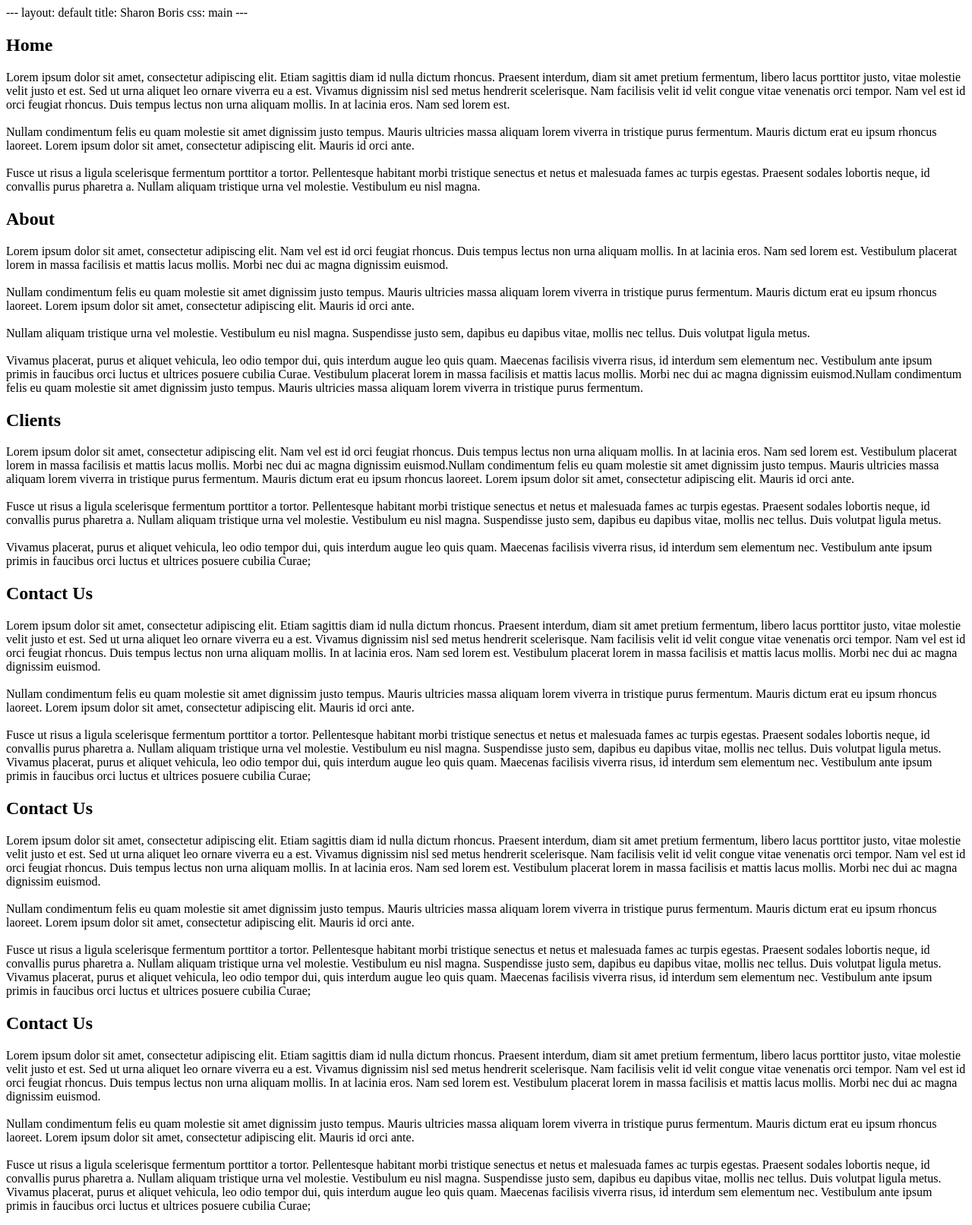
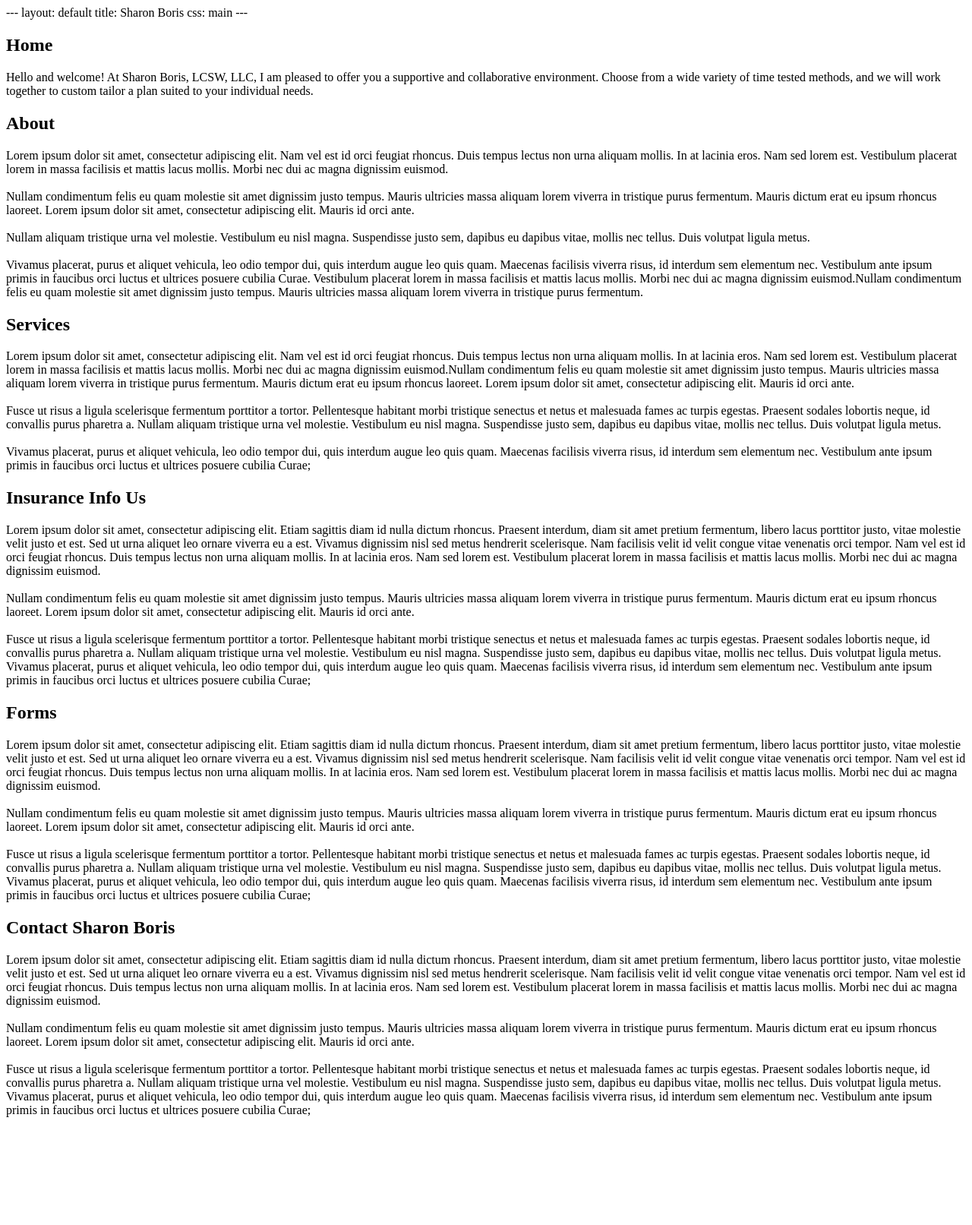
Before and after one commit to PlGGS/sharonboris.com, a PHP site: page / in a window 1280 px wide. Shown: the whole page at 76% size. After the commit the page ends 1471 px from the top, so only its background shows below. Run offline with PHP 8.4, Linux system fonts and the light colour scheme.

Commit message:
Added new home desc

```diff
--- a/css/main.scss
+++ b/css/main.scss
@@ -87,8 +87,8 @@
     overflow: hidden;
 
     div {
-        padding-left: 10%;
-        padding-right: 10%;
+        padding-left: 20%;
+        padding-right: 20%;
     }
 }
 
--- a/index.html
+++ b/index.html
@@ -7,8 +7,7 @@
 <section id="home">
     <div>
         <h2>Home</h2>
-        <p>Lorem ipsum dolor sit amet, consectetur adipiscing elit. Etiam sagittis diam id nulla dictum rhoncus. Praesent interdum, diam sit amet pretium fermentum, libero lacus porttitor justo, vitae molestie velit justo et est. Sed ut urna aliquet leo ornare viverra eu a est. Vivamus dignissim nisl sed metus hendrerit scelerisque. Nam facilisis velit id velit congue vitae venenatis orci tempor. Nam vel est id orci feugiat rhoncus. Duis tempus lectus non urna aliquam mollis. In at lacinia eros. Nam sed lorem est.<br/><br/>
-        Nullam condimentum felis eu quam molestie sit amet dignissim justo tempus. Mauris ultricies massa aliquam lorem viverra in tristique purus fermentum. Mauris dictum erat eu ipsum rhoncus laoreet. Lorem ipsum dolor sit amet, consectetur adipiscing elit. Mauris id orci ante. <br/><br/>Fusce ut risus a ligula scelerisque fermentum porttitor a tortor. Pellentesque habitant morbi tristique senectus et netus et malesuada fames ac turpis egestas. Praesent sodales lobortis neque, id convallis purus pharetra a. Nullam aliquam tristique urna vel molestie. Vestibulum eu nisl magna.</p>
+        <p>Hello and welcome! At Sharon Boris, LCSW, LLC, I am pleased to offer you a supportive and collaborative environment. Choose from a wide variety of time tested methods, and we will work together to custom tailor a plan suited to your individual needs.</p>
     </div>
 </section>
 <section id="about">
@@ -23,13 +22,13 @@
 </section>
 <section id="services">
     <div>
-        <h2>Clients</h2>
+        <h2>Services</h2>
         <p>Lorem ipsum dolor sit amet, consectetur adipiscing elit. Nam vel est id orci feugiat rhoncus. Duis tempus lectus non urna aliquam mollis. In at lacinia eros. Nam sed lorem est. Vestibulum placerat lorem in massa facilisis et mattis lacus mollis. Morbi nec dui ac magna dignissim euismod.Nullam condimentum felis eu quam molestie sit amet dignissim justo tempus. Mauris ultricies massa aliquam lorem viverra in tristique purus fermentum. Mauris dictum erat eu ipsum rhoncus laoreet. Lorem ipsum dolor sit amet, consectetur adipiscing elit. Mauris id orci ante. <br /><br />Fusce ut risus a ligula scelerisque fermentum porttitor a tortor. Pellentesque habitant morbi tristique senectus et netus et malesuada fames ac turpis egestas. Praesent sodales lobortis neque, id convallis purus pharetra a. Nullam aliquam tristique urna vel molestie. Vestibulum eu nisl magna. Suspendisse justo sem, dapibus eu dapibus vitae, mollis nec tellus. Duis volutpat ligula metus. <br /><br />Vivamus placerat, purus et aliquet vehicula, leo odio tempor dui, quis interdum augue leo quis quam. Maecenas facilisis viverra risus, id interdum sem elementum nec. Vestibulum ante ipsum primis in faucibus orci luctus et ultrices posuere cubilia Curae;</p>
     </div>
 </section>
 <section id="insurance-info">
     <div>
-        <h2>Contact Us</h2>
+        <h2>Insurance Info Us</h2>
         <p>
             Lorem ipsum dolor sit amet, consectetur adipiscing elit. Etiam sagittis diam id nulla dictum rhoncus. Praesent interdum, diam sit amet pretium fermentum, libero lacus porttitor justo, vitae molestie velit justo et est. Sed ut urna aliquet leo ornare viverra eu a est. Vivamus dignissim nisl sed metus hendrerit scelerisque. Nam facilisis velit id velit congue vitae venenatis orci tempor. Nam vel est id orci feugiat rhoncus. Duis tempus lectus non urna aliquam mollis. In at lacinia eros. Nam sed lorem est. Vestibulum placerat lorem in massa facilisis et mattis lacus mollis. Morbi nec dui ac magna dignissim euismod.<br /><br />
 
@@ -39,7 +38,7 @@
 </section>
 <section id="forms">
     <div>
-        <h2>Contact Us</h2>
+        <h2>Forms</h2>
         <p>
             Lorem ipsum dolor sit amet, consectetur adipiscing elit. Etiam sagittis diam id nulla dictum rhoncus. Praesent interdum, diam sit amet pretium fermentum, libero lacus porttitor justo, vitae molestie velit justo et est. Sed ut urna aliquet leo ornare viverra eu a est. Vivamus dignissim nisl sed metus hendrerit scelerisque. Nam facilisis velit id velit congue vitae venenatis orci tempor. Nam vel est id orci feugiat rhoncus. Duis tempus lectus non urna aliquam mollis. In at lacinia eros. Nam sed lorem est. Vestibulum placerat lorem in massa facilisis et mattis lacus mollis. Morbi nec dui ac magna dignissim euismod.<br /><br />
 
@@ -49,7 +48,7 @@
 </section>
 <section id="contact-us">
     <div>
-        <h2>Contact Us</h2>
+        <h2>Contact Sharon Boris</h2>
         <p>
             Lorem ipsum dolor sit amet, consectetur adipiscing elit. Etiam sagittis diam id nulla dictum rhoncus. Praesent interdum, diam sit amet pretium fermentum, libero lacus porttitor justo, vitae molestie velit justo et est. Sed ut urna aliquet leo ornare viverra eu a est. Vivamus dignissim nisl sed metus hendrerit scelerisque. Nam facilisis velit id velit congue vitae venenatis orci tempor. Nam vel est id orci feugiat rhoncus. Duis tempus lectus non urna aliquam mollis. In at lacinia eros. Nam sed lorem est. Vestibulum placerat lorem in massa facilisis et mattis lacus mollis. Morbi nec dui ac magna dignissim euismod.<br /><br />
 
```
